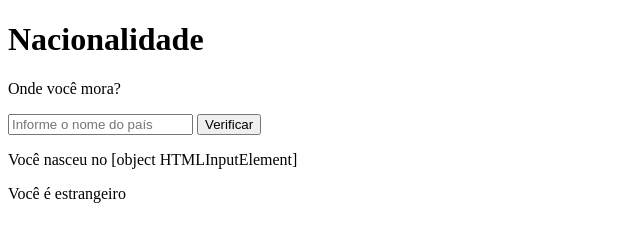
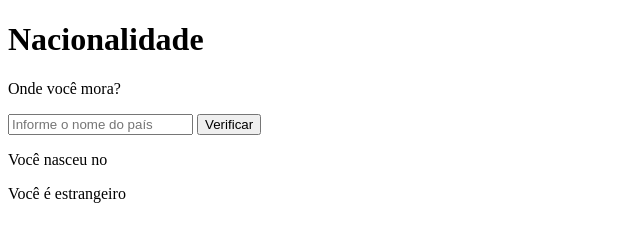
Before and after one commit to ythairony/curso-basico-js, a plain HTML site: page aula11 - Condições part1/des001.html in a window 1280 px wide. Both pictures are taken after a click on the button "Verificar". Shown: the whole page, without its empty margins (0-640 px from the left). Drawn offline with Linux system fonts and the light colour scheme.

Commit message:
Corrigindo um problema no des001

```diff
--- a/aula11 - Condições part1/des001.html
+++ b/aula11 - Condições part1/des001.html
@@ -10,21 +10,19 @@
     <p>Onde você mora?</p>
     <input type="text" placeholder="Informe o nome do país" id="txtpais">
     <input type="button" value="Verificar" onclick="nation()">
-    <div id="res">
-
-    </div>
+    <div id="res"></div>
 
     <script>
-        var pais = document.getElementById('txtpais')
-        var res = document.querySelector('div#res')
-
+        var pais = document.getElementById('txtpais');
+        var res = document.querySelector('div#res');
 
         function nation() {
-            res.innerHTML = `<p>Você nasceu no ${pais}</p>`
-            if (pais == 'brasil') {
-                res.innerHTML += '<p>Você é brasileiro</p>'
+            var valorPais = pais.value.toLowerCase(); // Obter o valor do input em letras minúsculas
+            res.innerHTML = `<p>Você nasceu no ${valorPais}</p>`;
+            if (valorPais === 'brasil') {
+                res.innerHTML += '<p>Você é brasileiro</p>';
             } else {
-                res.innerHTML += '<p>Você é estrangeiro</p>'
+                res.innerHTML += '<p>Você é estrangeiro</p>';
             }
         }
     </script>
```
